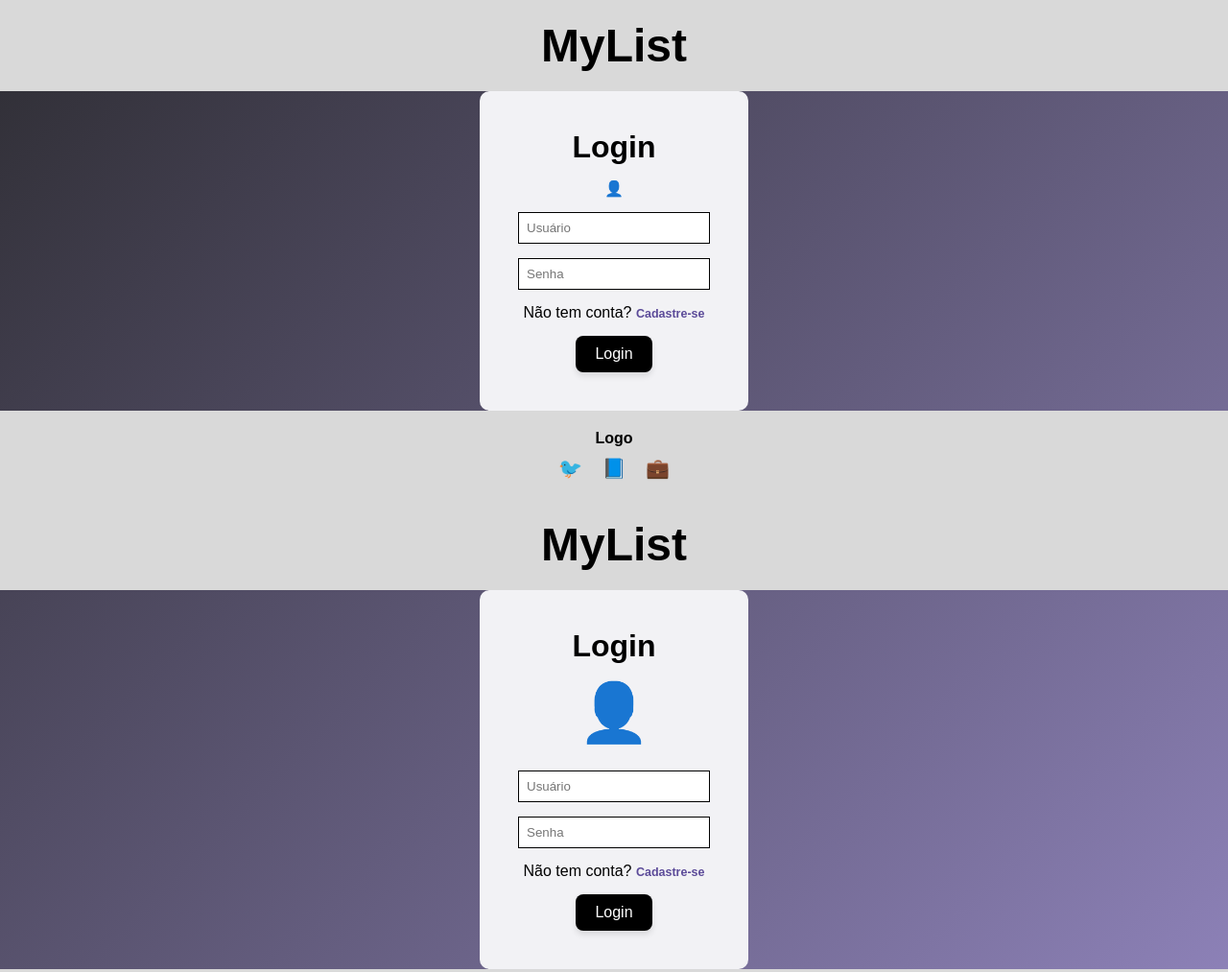
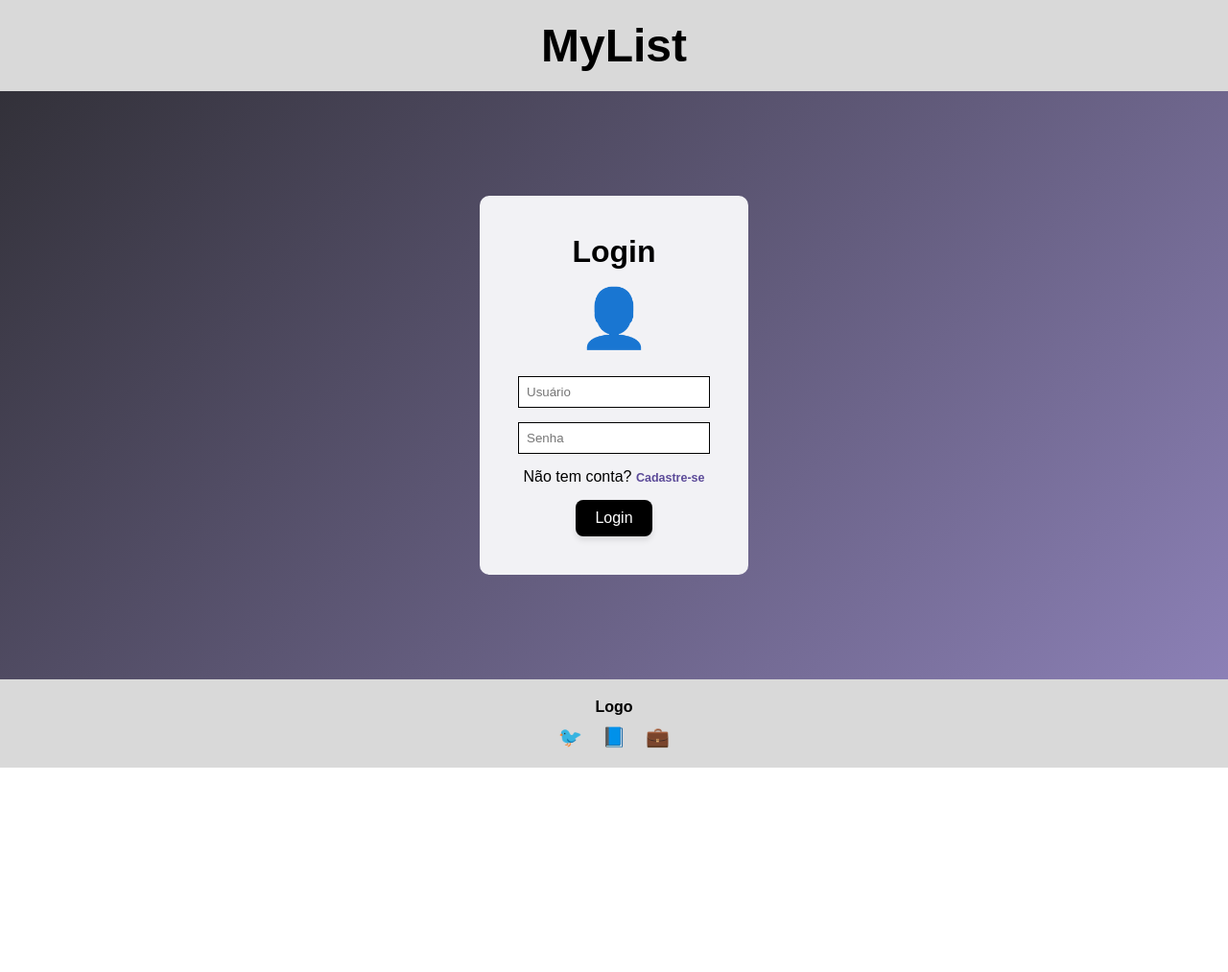
Before and after one commit to peterpl04/MyList, a plain HTML site: page pages/login/login.html in a window 1280 px wide. Shown: the top 1013 px of the page at 96% size. After the commit the page ends 800 px from the top, so only its background shows below. Drawn offline with Linux system fonts and the light colour scheme.

Commit message:
Correção de erro no push

```diff
--- a/pages/login/login.html
+++ b/pages/login/login.html
@@ -1,43 +1,3 @@
-<!DOCTYPE html>
-<html lang="pt-BR">
-
-<head>
-  <meta charset="UTF-8">
-  <meta name="viewport" content="width=device-width, initial-scale=1.0">
-  <title>Login - MyList</title>
-  <link rel="stylesheet" href="login.css">
-</head>
-
-<body>
-  <header>
-    <h1>MyList</h1>
-  </header>
-
-  <main>
-    <div class="login-container">
-      <h1>Login</h1>
-      <div class="user-icon">👤</div>
-      <input type="text" placeholder="Usuário">
-      <input type="password" placeholder="Senha">
-      <p class="texto-cadastro">Não tem conta? <a href="pages/cadastro/cadastro.html">Cadastre-se</a></p>
-      <button class="botao-bonito">Login</button>
-    </div>
-  </main>
-
-  <footer>
-    <div class="footer-logo">Logo</div>
-    <div class="social-icons">
-      <span>🐦</span>
-      <span>📘</span>
-      <span>💼</span>
-    </div>
-  </footer>
-  <script src="../../index.js"></script>
-</body>
-
-</html>
-
-
 <!DOCTYPE html>
 <html lang="pt-BR">
 <!DOCTYPE html>
```
